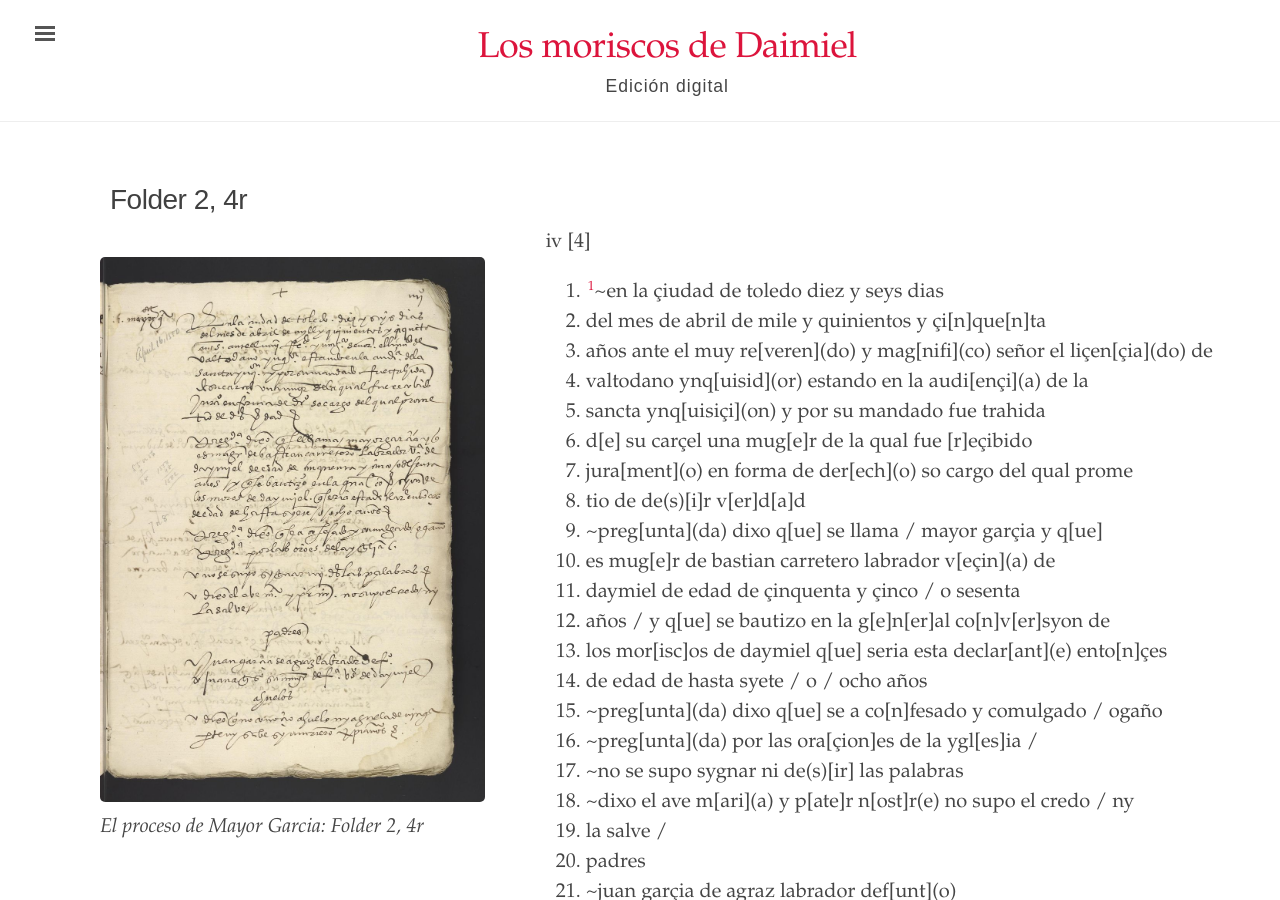
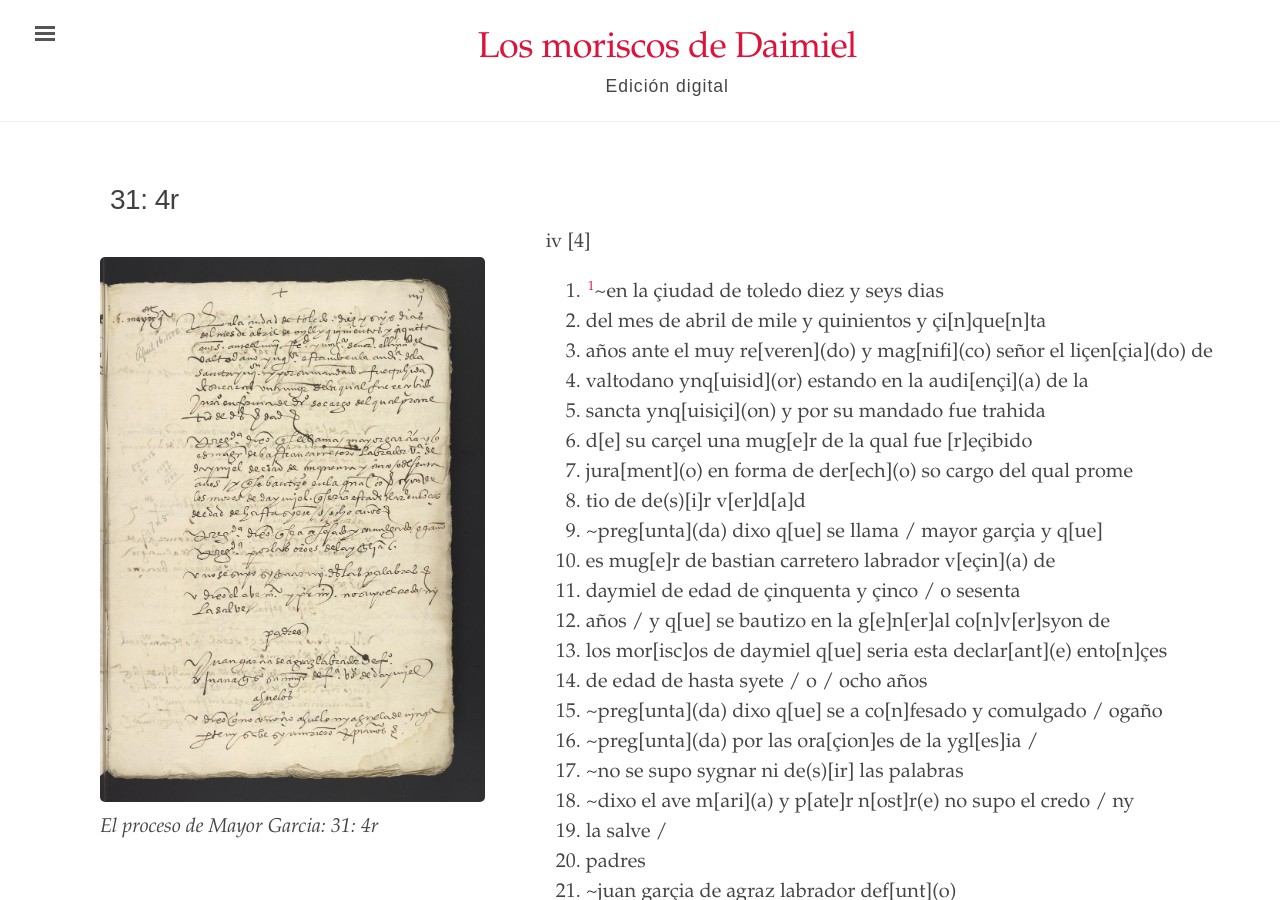
Before and after one commit to digbmc/moriscos-daimel, a Jekyll site: the page built from _texts/folder-2-4r.md, in a window 1280 px wide and 900 px high. Built offline with Jekyll 4.4.1, drawn with Linux system fonts in a browser that asks for light colours.

Commit message:
Update folder-2-4r.md

```diff
--- a/_texts/folder-2-4r.md
+++ b/_texts/folder-2-4r.md
@@ -1,6 +1,6 @@
 ---
 layout: manuscrito
-title: Folder 2, 4r
+title: "31: 4r"
 image: /assets/images/Folder_2_4r.jpg
 body_class: wide-page
 order: 7
```
